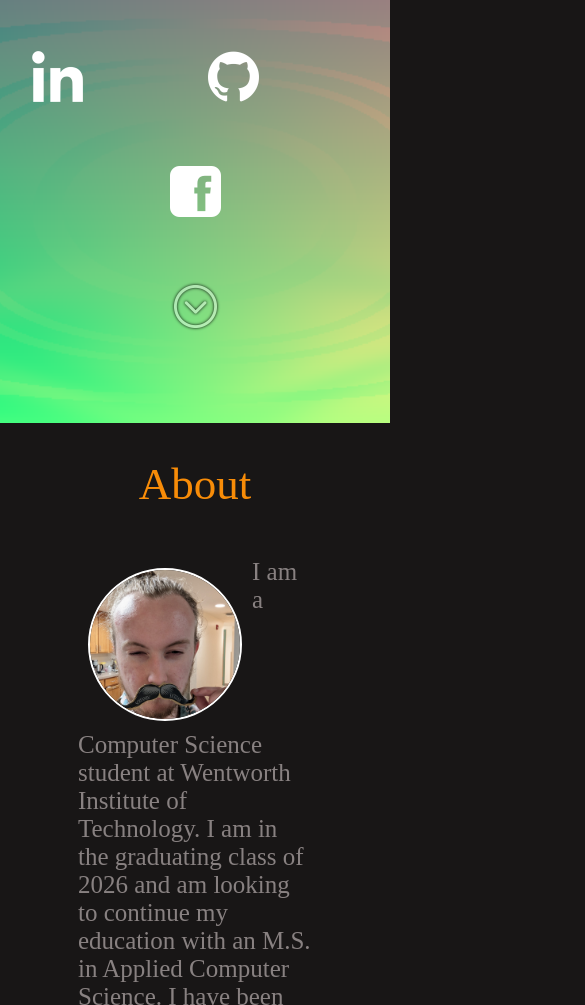
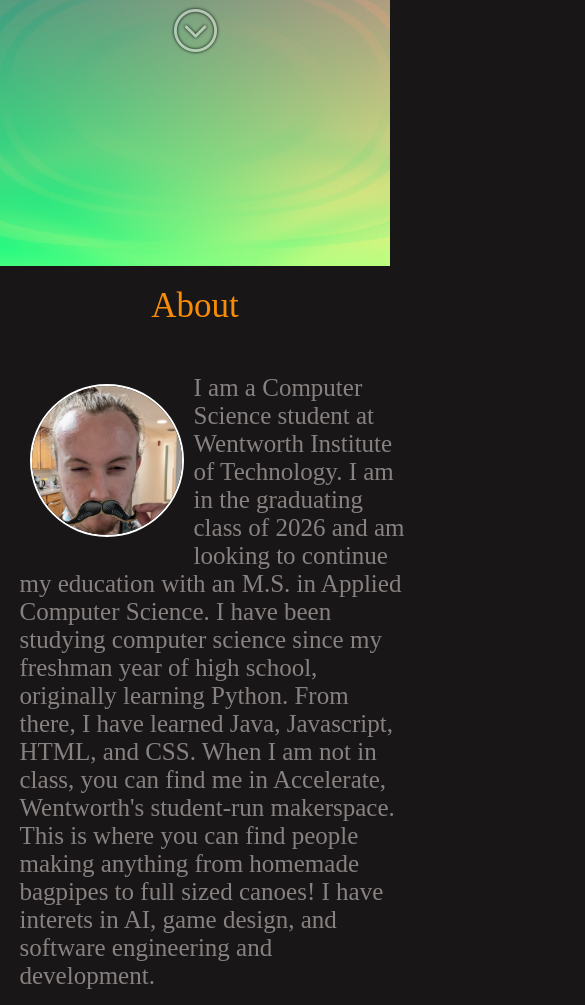
Before and after one commit to mayqatwit/mayqatwit.github.io, a plain HTML site: page index.html in a window 390 px wide. Shown: the part 428-1433 px from the top of the page, 585 px wide, since content can reach past the window. Drawn offline with Linux system fonts and the light colour scheme.

Commit message:
maybe phone good?

```diff
--- a/index.css
+++ b/index.css
@@ -130,3 +130,32 @@ html {
     color: #f88c08;
     font-size: 45px;
 }
+
+@media only screen and (max-width: 600px) {
+    #header {
+        padding: 25% 0;
+        font-size: 60px;
+    }
+
+    #down {
+        padding:25%;
+    }
+
+    .Title {
+        padding-top: 20px;
+        font-size: 35px;
+    }
+
+    .subtitle {
+        font-size: 20px;
+    }
+
+    .aboutInner,
+    .description,
+    .aboutTable,
+    .imageBox {
+        padding-left: 5%;
+        padding-right: 5%;
+        width: 100%;
+    }
+}
--- a/index.html
+++ b/index.html
@@ -34,7 +34,7 @@
 
             </table>
 
-            <div>
+            <div id="down">
                 <a href="#About"><img src="images/down.png"></a>
             </div>
 
@@ -210,7 +210,7 @@
     </section> -->
 
     <section class="credit">
-        Created by Quentyn May * © Copyright 2024 Quentyn May
+        Created by Quentyn May • © Copyright 2024 Quentyn May
     </section>
 
 </body>
```
